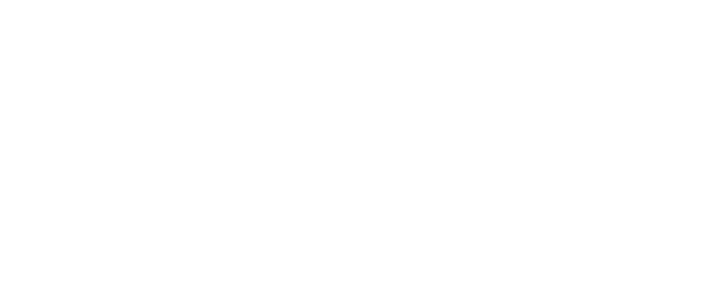
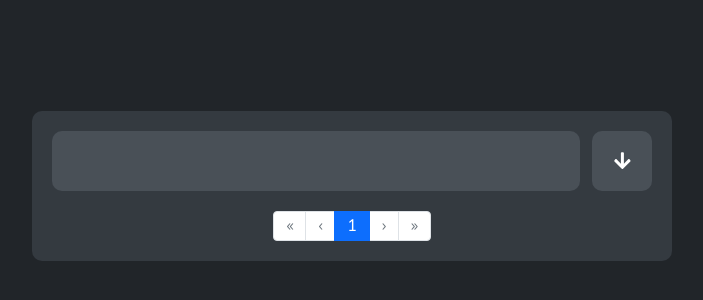
Before and after one commit to soyeonkim0404/vue-study, a Vue app: page /pagination in a window 1280 px wide. Shown: the part 214-514 px from the top of the page, without its empty margins (288-991 px from the left). Built offline with nearby package versions, Linux system fonts and the light colour scheme; a web font is replaced by a local one.

Commit message:
페이지네이션 만들기

```diff
--- a/src/App.vue
+++ b/src/App.vue
@@ -10,4 +10,4 @@
 };
 </script>
 
-<style lang="scss" src="./assets/scss/common.scss" />
+<style lang="scss" />
--- a/src/main.js
+++ b/src/main.js
@@ -14,6 +14,7 @@
   faPlus,
   faCheck,
   faTimes,
+  faArrowDown,
 } from '@fortawesome/free-solid-svg-icons';
 
 library.add(
@@ -25,11 +26,13 @@
   faAngleRight,
   faPlus,
   faCheck,
-  faTimes
+  faTimes,
+  faArrowDown
 );
 import { BootstrapVue, IconsPlugin } from 'bootstrap-vue';
 import 'bootstrap/dist/css/bootstrap.css';
 import 'bootstrap-vue/dist/bootstrap-vue.css';
+import '../src/assets/scss/common.scss';
 
 Vue.component('font-awesome-icon', FontAwesomeIcon);
 Vue.config.productionTip = false;
--- a/src/views/home.vue
+++ b/src/views/home.vue
@@ -76,9 +76,9 @@
     }
   }
   .main-list {
-    margin: 30px 0;
+    margin-top: 100px;
+    padding-bottom: 100px;
     li {
-      margin-top: 100px;
       cursor: pointer;
       font-size: 4rem;
       text-align: center;
--- a/src/views/pagination.vue
+++ b/src/views/pagination.vue
@@ -1,9 +1,218 @@
-<template><div></div></template>
+<template>
+  <div id="api">
+    <div class="content">
+      <form name="form" id="form" method="post">
+        <input
+          type="text"
+          name="keyword"
+          value=""
+          v-model="keyword"
+          @keyup.enter="onClickSh(keyword)"
+        />
+        <button type="button" @click="onClickSh" class="form-btn">
+          <font-awesome-icon icon="arrow-down" />
+        </button>
+      </form>
+
+      <!--리스트-->
+      <div id="list">
+        <ul class="jusoList">
+          <li
+            v-for="(item, index) in datasJuso"
+            :key="index"
+            :current-page="currentPage"
+          >
+            <button @click="resultPush(item)">
+              <span>
+                {{ item.zipNo }}
+              </span>
+              <span>
+                {{ item.roadAddrPart1 }}
+              </span>
+            </button>
+          </li>
+        </ul>
+        <b-pagination
+          v-model="currentPage"
+          :total-rows="rows"
+          aria-controls="list"
+          @change="handlePageChange"
+        />
+      </div>
+    </div>
+  </div>
+</template>
 
 <script>
+import { searchApi } from '@/api';
+
 export default {
   name: 'pagination',
+  data: function () {
+    return {
+      datasJuso: [],
+      datasCommon: [],
+      keyword: '',
+      resultZip: '',
+      resultAddr: '',
+      totalCount: '',
+      currentPage: 1,
+    };
+  },
+  computed: {
+    rows() {
+      return this.totalCount;
+    },
+  },
+  methods: {
+    async onClickSh() {
+      const data = {
+        keyword: this.keyword,
+        currentPage: this.currentPage,
+      };
+      try {
+        const {
+          data: { results: res },
+        } = await searchApi(data);
+        this.datasJuso = res.juso;
+        this.datasCommon = res.common;
+        this.totalCount = this.datasCommon.totalCount;
+      } catch (error) {
+        console.log(error);
+      }
+    },
+    resultPush(v) {
+      this.resultZip = v.zipNo;
+      this.resultAddr = v.roadAddrPart1;
+    },
+    handlePageChange(value) {
+      this.currentPage = value;
+      this.onClickSh();
+    },
+  },
 };
 </script>
 
-<style scoped></style>
+<style scoped lang="scss">
+#api {
+  display: flex;
+  justify-content: center;
+  align-items: center;
+  width: 100%;
+  background: #212529;
+  .content {
+    width: 50vw;
+    background: #343a40;
+    margin: 0 auto;
+    border-radius: 10px;
+    padding: 20px;
+    form input {
+      display: inline-block;
+      width: 88%;
+      height: 60px;
+      padding: 0 20px;
+      margin: 0;
+      box-sizing: border-box;
+      vertical-align: middle;
+      border-radius: 10px;
+      border: none;
+      background: #495057;
+      color: #fff;
+      font-size: 1.2rem;
+      &:hover,
+      &:focus {
+        border: none;
+        outline: none;
+        box-shadow: 0 5px 16px rgba(43, 43, 43, 0.5);
+        background: #495057;
+        color: #fff;
+      }
+    }
+    input:-webkit-autofill,
+    input:-webkit-autofill:hover,
+    input:-webkit-autofill:focus,
+    input:-webkit-autofill:active {
+      -webkit-box-shadow: 0 0 0 30px #495057 inset !important;
+      -webkit-text-fill-color: #fff !important;
+    }
+    .form-btn {
+      width: 10%;
+      height: 60px;
+      padding: 0;
+      text-align: center;
+      margin-left: 2%;
+      background: #495057;
+      color: #fff;
+      font-size: 1.2rem;
+      box-sizing: border-box;
+      vertical-align: middle;
+      border-radius: 10px;
+    }
+  }
+}
+
+.result {
+  margin-top: 20px;
+}
+
+.result-ipt,
+input {
+  display: block;
+  width: 250px;
+  height: 40px;
+  padding: 0 10px;
+  margin: 0;
+  box-sizing: border-box;
+}
+
+.result-ipt.zip {
+  width: 100px;
+}
+
+.result-ipt + .result-ipt {
+  margin-top: 10px;
+}
+
+.btn-cover {
+  margin-top: 1.5rem;
+  text-align: center;
+}
+.btn-cover .page-btn {
+  width: 5rem;
+  height: 2rem;
+  letter-spacing: 0.5px;
+}
+.btn-cover .page-count {
+  padding: 0 1rem;
+}
+
+.b-pagination {
+  display: flex;
+  justify-content: center;
+  align-items: center;
+  margin-top: 20px;
+}
+
+#list {
+  margin-top: 20px;
+}
+.jusoList {
+  padding: 0;
+  margin: 0;
+}
+
+.jusoList li + li {
+  margin-top: 10px;
+}
+
+.jusoList li button {
+  border: none;
+  padding: 0;
+  margin: 0;
+  background: #fff;
+}
+
+.jusoList li button:hover {
+  opacity: 0.4;
+}
+</style>
```
